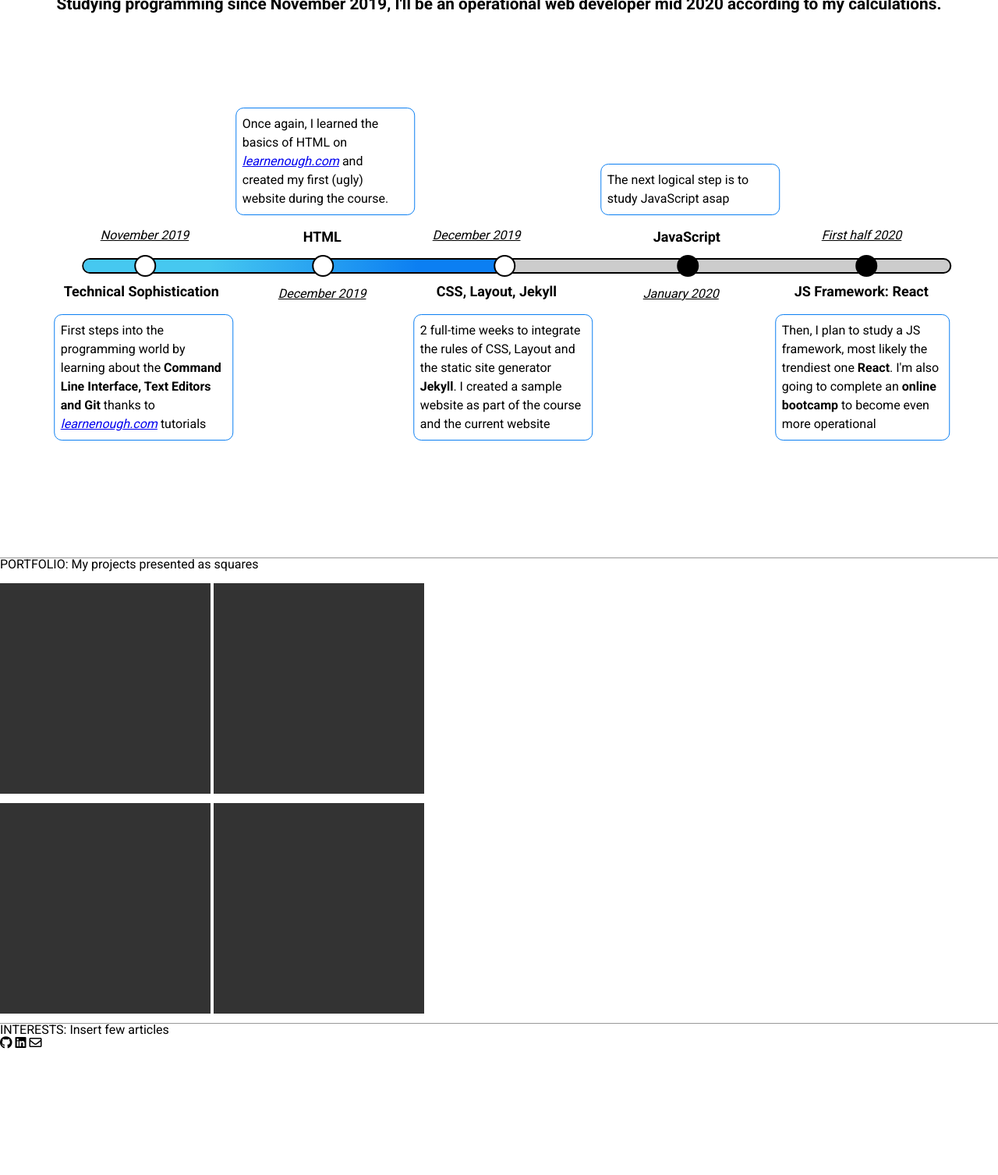
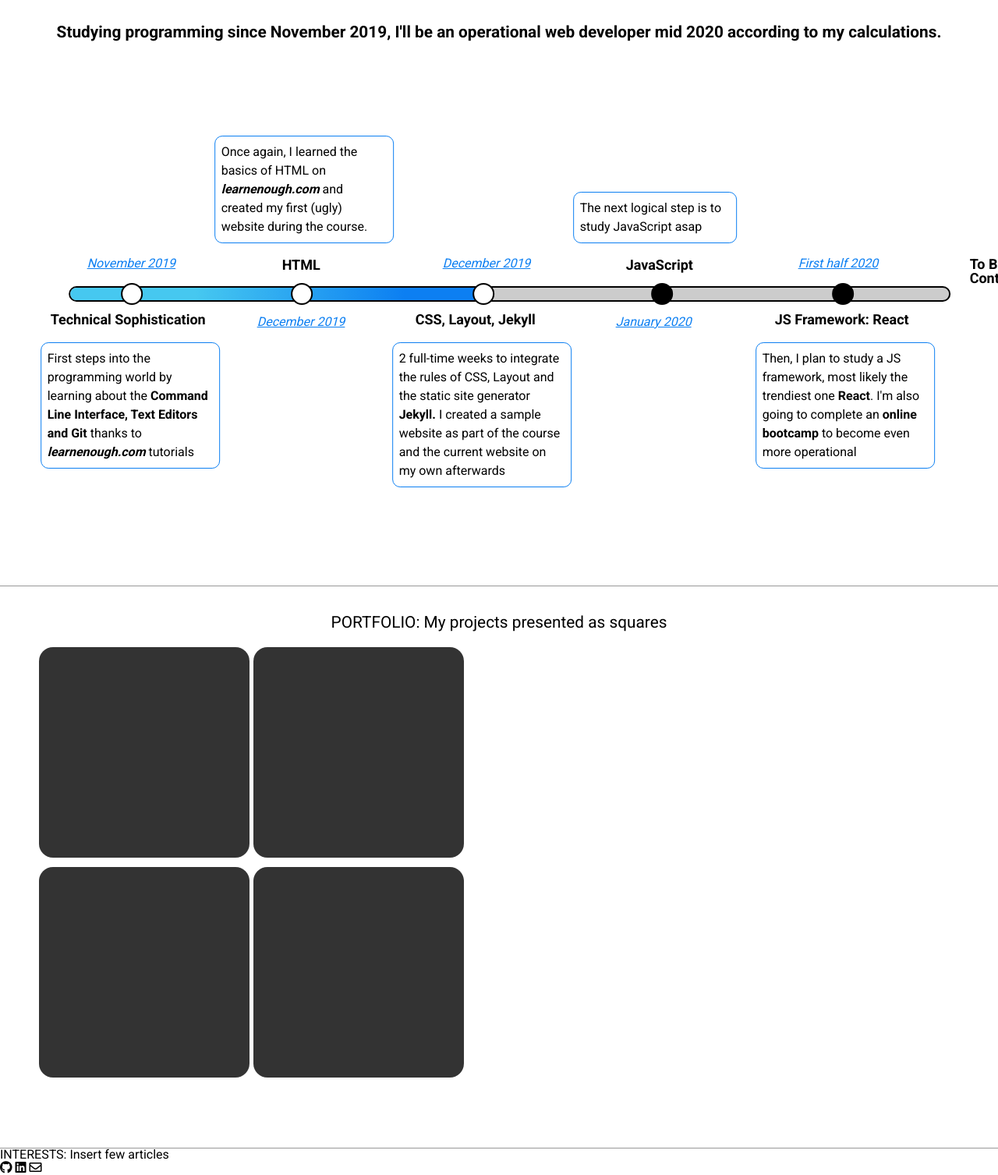
Before and after one commit to BlockProgram/official, a Jekyll site: the page built from index.html, in a window 1280 px wide, cut to the strip 905-2412 px from the top of the page. Shown: the whole strip at 78% size. Built offline with Jekyll 4.4.1, drawn with Linux system fonts in a browser that asks for light colours; before the commit the page ends 2252 px from its top, so only the background shows below that.

Commit message:
finish home roadmap

```diff
--- a/css/main.css
+++ b/css/main.css
@@ -156,11 +156,16 @@ html {
   font-size: 1.3em;
 }
 .statement-roadmap {
+  margin-top: 4vh;
   text-align: center;
   font-weight: 600;
 }
 .wrapper-roadmap {
-  padding: 35vh 0 0 5vh;
+  padding: 35vh 0 0 3vh;
+}
+.wrapper-roadmap a {
+  text-decoration: none;
+  color: inherit;
 }
 .line-roadmap {
   background-color: #ccc;
@@ -198,23 +203,26 @@ html {
   left: 65px;
 }
 .circle2-line {
-  left: 293px;
+  left: 283px;
 }
 .circle3-line {
-  left: 526px;
+  left: 516px;
 }
 .circle4-line {
-  left: 761px;
+  left: 745px;
 }
 .circle5-line {
-  left: 990px;
+  left: 977px;
+}
+.circle6-line {
+  left: 1209px;
 }
 .item1-roadmap {
   position: absolute;
   left: -38px;
 }
 .item1-roadmap span {
-  font-weight: 600;
+  font-weight: 900;
 }
 .item1-roadmap .item-date-above {
   margin: -55px 0 40px 60px;
@@ -225,7 +233,7 @@ left: 13px;
 }
 .item2-roadmap {
   position: absolute;
-  left: 225px;
+  left: 215px;
 }
 .item2-roadmap .item-title-above  {
 position: relative;
@@ -239,31 +247,45 @@ left: -30px;
 }
 .item3-roadmap {
   position: absolute;
-  left: 423px;
+  left: 413px;
 }
 .item3-roadmap .item-title {
   margin: 0 0 0 30px;
 }
+.item3-roadmap .item-date {
+  margin-left: 65px;
+}
 .item4-roadmap {
   position: absolute;
-  left: 693px;
+  left: 675px;
 }
 .item4-roadmap .item-text-above {
 position: relative;
 top: -228px;
 left: -30px;
 }
+.item4-roadmap .item-text {
+max-width: 210px;
+}
 .item5-roadmap {
   position: absolute;
-  left: 887px;
+  left: 879px;
 }
 .item5-roadmap .item-title {
   margin-left: 25px;
 }
 .item5-roadmap .item-date {
-  margin-left: 60px;
+  margin-left: 55px;
+}
+.item6-roadmap {
+  position: absolute;
+  left: 1116px;
+}
+.item6-roadmap .item-title {
+ top: -70px;
 }
 .item-date {
+ color: #0C7FF2;
  font-size: 16px;
  font-style: italic;
  font-weight: 400;
@@ -298,9 +320,18 @@ left: 38px;
 .home-portfolio {
   border-bottom: 1px solid rgba(50, 50, 50, 0.5);
   border-top: 1px solid rgba(50, 50, 50, 0.5);
+  font-size: 1.3em;
+  height: 80vh;
 }
-
+.statement-portfolio {
+  margin-top: 4vh;
+  text-align: center;
+}
+.portfolio-squares {
+  margin-left: 50px;
+}
 .square1 {
+  border-radius: 2vh;
   display: inline-block;
   height: 30vh;
   width: 30vh;
@@ -308,6 +339,7 @@ left: 38px;
   margin-bottom: 1vh;
 }
 .square2 {
+  border-radius: 2vh;
   display: inline-block;
   height: 30vh;
   width: 30vh;
@@ -315,6 +347,7 @@ left: 38px;
   margin-bottom: 1vh;
 }
 .square3 {
+  border-radius: 2vh;
   display: inline-block;
   height: 30vh;
   width: 30vh;
@@ -322,6 +355,7 @@ left: 38px;
   margin-bottom: 1vh;
 }
 .square4 {
+  border-radius: 2vh;
   display: inline-block;
   height: 30vh;
   width: 30vh;
@@ -343,7 +377,6 @@ left: 38px;
     }
 }
 .waveWrapper {
-    /* background-color: red; */
     overflow: hidden;
     position: absolute;
     left: 0;
@@ -356,7 +389,7 @@ left: 38px;
     position: absolute;
     width: 100%;
     overflow: hidden;
-    height: 91%;
+    height: 92%;
     bottom: -1px;
     background-image: linear-gradient(to top, #46c8f0 30%, #0c7ff2 80%);
 }
--- a/index.html
+++ b/index.html
@@ -39,6 +39,8 @@ layout: default
        </div>
        <div class="circles-line circle5-line">
        </div>
+       <div class="circles-line circle6-line">
+       </div>
 
        <div class="progress-line-roadmap">
        </div>
@@ -58,12 +60,16 @@ layout: default
           <p>Technical Sophistication</p>
        </div>
        <div class="item-text item-text-under">
-          <p>First steps into the programming world by learning about the <span> Command Line
-            Interface, Text Editors and Git </span> thanks to
-            <em>
+          <p>First steps into the programming world by learning about the
+            <a
+            href="https://www.learnenough.com/courses" target="_blank" rel="noopener">
+            <span> Command Line Interface, Text Editors and Git </span></a> thanks to
+            <em><strong>
               <a href="https://www.learnenough.com/courses" target="_blank" rel="noopener">
-              learnenough.com</a>
-            </em> tutorials
+              learnenough.com
+              </a>
+            </strong></em>
+            tutorials
           </p>
        </div>
      </div>
@@ -78,10 +84,10 @@ layout: default
        <div class="item-text item-text-above">
           <p>
             Once again, I learned the basics of HTML on
-            <em>
+            <em><strong>
             <a href="https://www.learnenough.com/courses" target="_blank" rel="noopener">
             learnenough.com</a>
-            </em>
+            </strong></em>
             and created my first (ugly) website during the course.
           </p>
        </div>
@@ -97,8 +103,11 @@ layout: default
        <div class="item-text item-text-under">
           <p>
              2 full-time weeks to integrate the rules of CSS, Layout and the static site generator
-             <strong>Jekyll</strong>.
-             I created a sample website as part of the course and the current website
+            <a
+            href="https://jekyllrb.com/" target="_blank" rel="noopener">
+            <strong>Jekyll.</strong>
+            </a>
+             I created a sample website as part of the course and the current website on my own afterwards
           </p>
        </div>
      </div>
@@ -126,19 +135,37 @@ layout: default
        </div>
        <div class="item-text item-text-under">
           <p>
-            Then, I plan to study a JS framework, most likely the trendiest one <strong>React</strong>.
-             I'm also going to complete an <strong> online bootcamp </strong> to become even more operational
+            Then, I plan to study a JS framework, most likely the trendiest one
+            <a
+              href="https://reactjs.org/" target="_blank" rel="noopener">
+              <strong>React</strong>.
+            </a>
+            I'm also going to complete an
+            <a
+              href="https://openclassrooms.com/fr/paths/185-developpeur-web"
+              target="_blank" rel="noopener">
+              <strong> online bootcamp </strong>
+            </a>
+            to become even more operational
            </p>
+       </div>
+     </div>
+
+     <div class="item6-roadmap">
+       <div class="item-title item-title-above">
+          <p>To Be Continued...</p>
        </div>
      </div>
 
    </div>
  </div>
 
+
 </div>
 
 <div class="home-portfolio ">
-    <p>PORTFOLIO: My projects presented as squares</p>
+    <p class="statement-portfolio">
+      PORTFOLIO: My projects presented as squares</p>
     <br>
 
   <div class="portfolio-squares">
```
